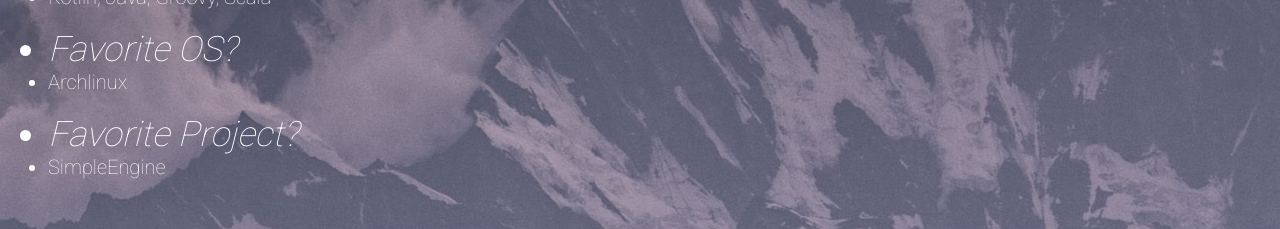
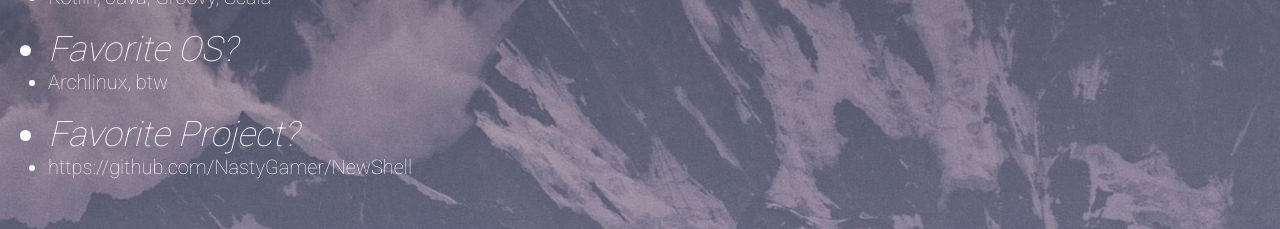
Before and after one commit to NastyGamer/nastygamer.github.io, a plain HTML site: page about.html in a window 1280 px wide. Shown: the part 810-1039 px from the top of the page. Drawn offline with Linux system fonts and the light colour scheme.

Commit message:
Update about.html

```diff
--- a/about.html
+++ b/about.html
@@ -26,9 +26,9 @@
         <li class="question">Favorite Languages?</li>
         <li class="answer">Kotlin, Java, Groovy, Scala</li>
         <li class="question">Favorite OS?</li>
-        <li class="answer">Archlinux</li>
+        <li class="answer">Archlinux, btw</li>
         <li class="question">Favorite Project?</li>
-        <li class="answer">SimpleEngine</li>
+        <li class="answer">https://github.com/NastyGamer/NewShell</li>
     </ul>
     <h4>
         Thanks to Samuel Ferrara for the wallpaper. Check him out on Unsplash.org:
```
